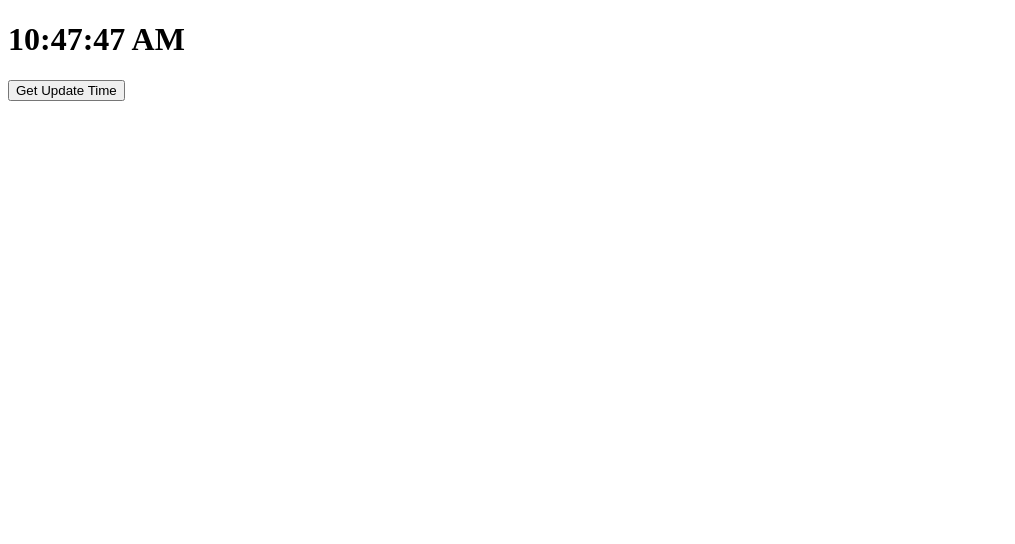
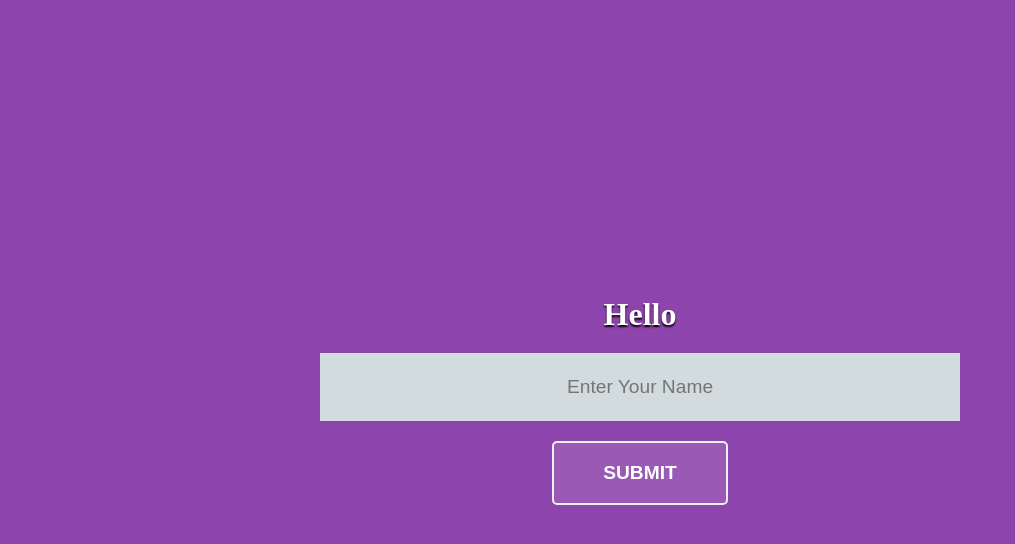
Before and after one commit to huzaifa25/React-Practice, a React (Create React App) app: page / in a window 1280 px wide. Shown: the top 544 px of the page, without its empty margins (0-1015 px from the left). Built offline with nearby package versions, Linux system fonts and the light colour scheme.

Commit message:
form and hook learn

```diff
--- a/src/App.js
+++ b/src/App.js
@@ -1,21 +1,28 @@
+import React, { useState } from "react";
+import './form.css'
 
-import React from "react";
-import { useState } from "react";
+const App = () => {
 
 
+    const [holder, Setholder] = useState("");
+    const[fullName, SetFullName] = useState();
 
+    const nameSafer = (event) =>{
+        console.log (event.target.value)
+        Setholder(event.target.value)
+    }
+    const safeer = () => {
 
-const App = () => {
-    let CurrentTime = new Date().toLocaleTimeString();
-    const [CTime, SetCTime] = useState(CurrentTime);
-    const NewTime = () => {
-        CurrentTime = new Date().toLocaleTimeString();
-        SetCTime(CurrentTime);
+        SetFullName(holder);
     }
+
     return(
         <>
-            <h1>{CTime}</h1>
-            <button onClick={NewTime}>Get Update Time</button>
+            <div>
+                <h1>Hello {fullName}</h1>
+                <input type="text" placeholder="Enter Your Name" onChange={nameSafer} value={holder}/>
+                <button onClick={safeer}>Submit</button>
+            </div>
         </>
     );
 }
--- /dev/null
+++ b/src/form.css
@@ -0,0 +1,55 @@
+*{
+    box-sizing:border-box;
+    padding:0;
+    margin:0;
+    background-color:#d2dbdd;
+    font-family:"Josefin Sans","Arial Narrow",Arial,
+}
+
+
+div{
+    width:100%;
+    height:100vh;
+    background:#8e44ad;
+    display:flex;
+    flex-direction:column;
+    justify-content:center;
+    align-items:center;
+}
+
+h1{
+    color:white;
+    background:transparent;
+    text-shadow:0 2px 2px black;
+}
+
+input{
+    width: 50%;
+    padding: 23px 20px;
+    border: none;
+    outline: none;
+    margin: 20px 0;
+    text-align: center;
+    font-size: larger;
+
+}
+
+button{
+
+    line-height:24px;
+    padding:0 20px;
+    background:#9b59b6;
+    color:white;
+    border:2px solid#ecf0f1;
+    outline:none;
+    border-radius:5px;
+    text-transform:uppercase;
+    cursor:pointer;
+    height: 4rem;
+    width: 11rem;
+    font-weight: 600;
+    font-size: larger;
+}
+button:hover{
+    background: #8a54a1;
+}
```
Also changed, not shown: src/Enents|Hooks.js (added, +53 -0 lines), src/Learning.js (added, +19 -0 lines).
